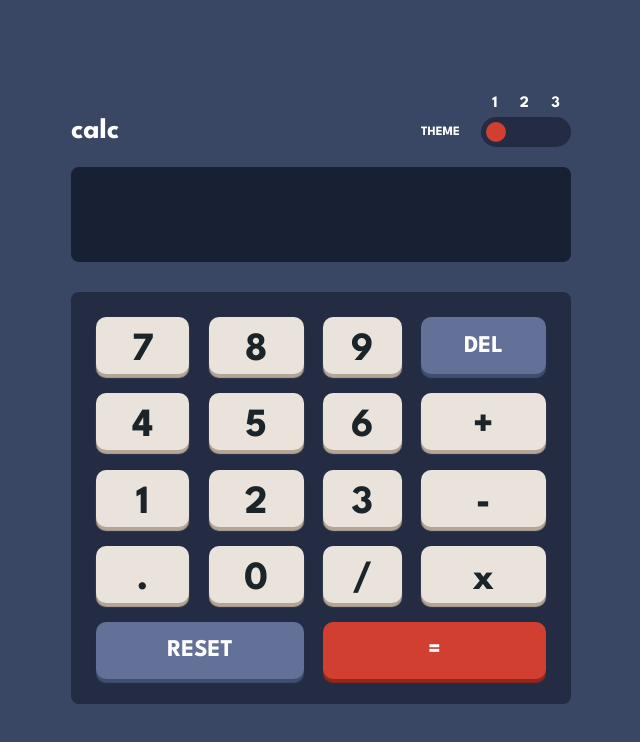
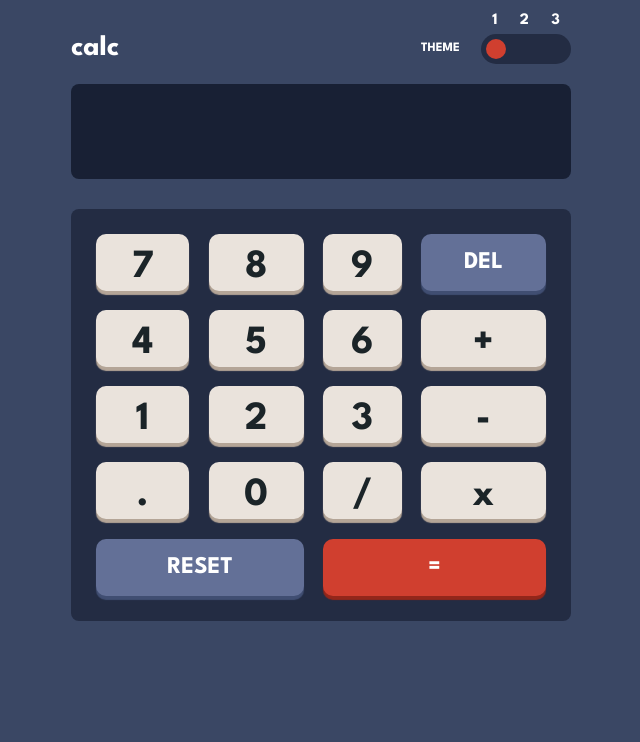
Before and after one commit to gabrielvieira-web/calculadora, a plain HTML site: page index.html in a window 1280 px wide. Shown: the whole page, without its empty margins (319-959 px from the left). Drawn offline with Linux system fonts and the light colour scheme.

Commit message:
Ajuste de tela

```diff
--- a/style/style.css
+++ b/style/style.css
@@ -93,8 +93,8 @@ body {
     font-family: var(--font-principal);
     height: 100vh;
     display: flex;
-    align-items: center;
     justify-content: center;
+    padding-top: 1%;
     transition: ease-in 0.5s;
 }
 
```
